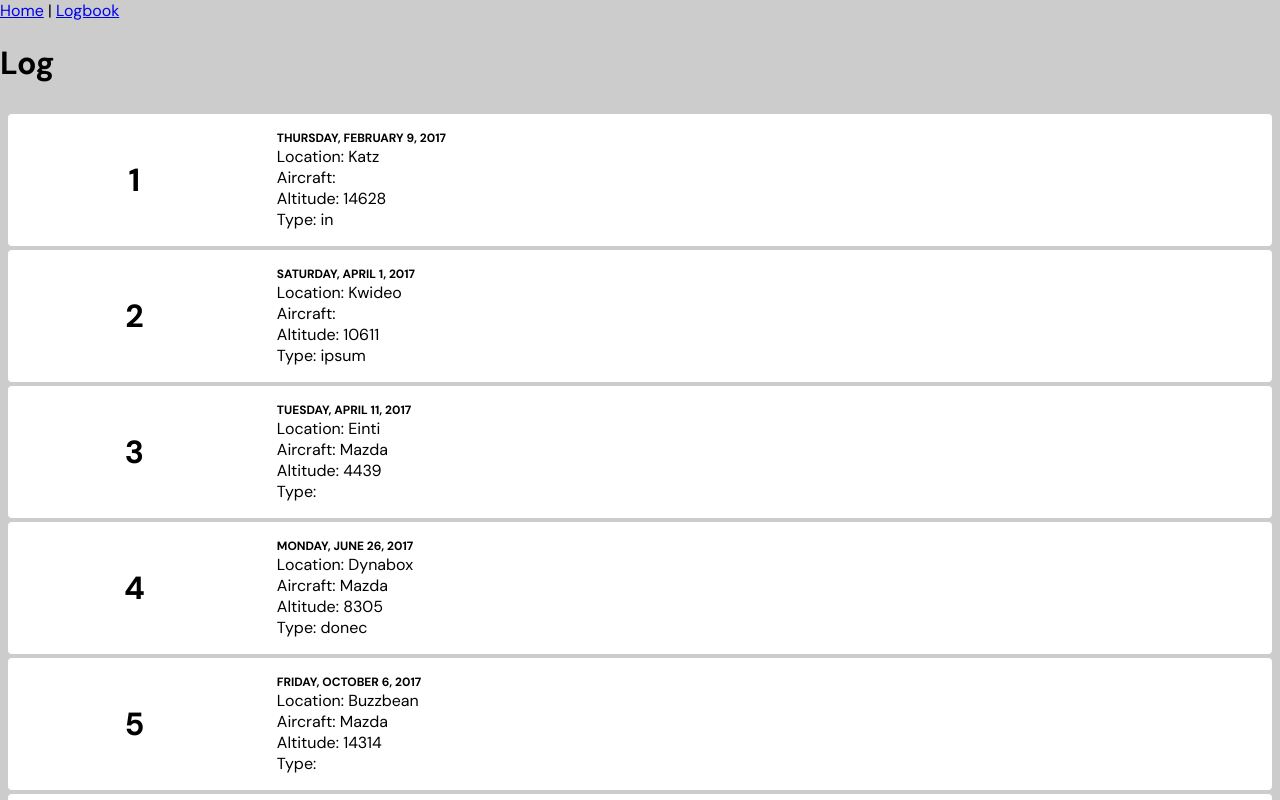
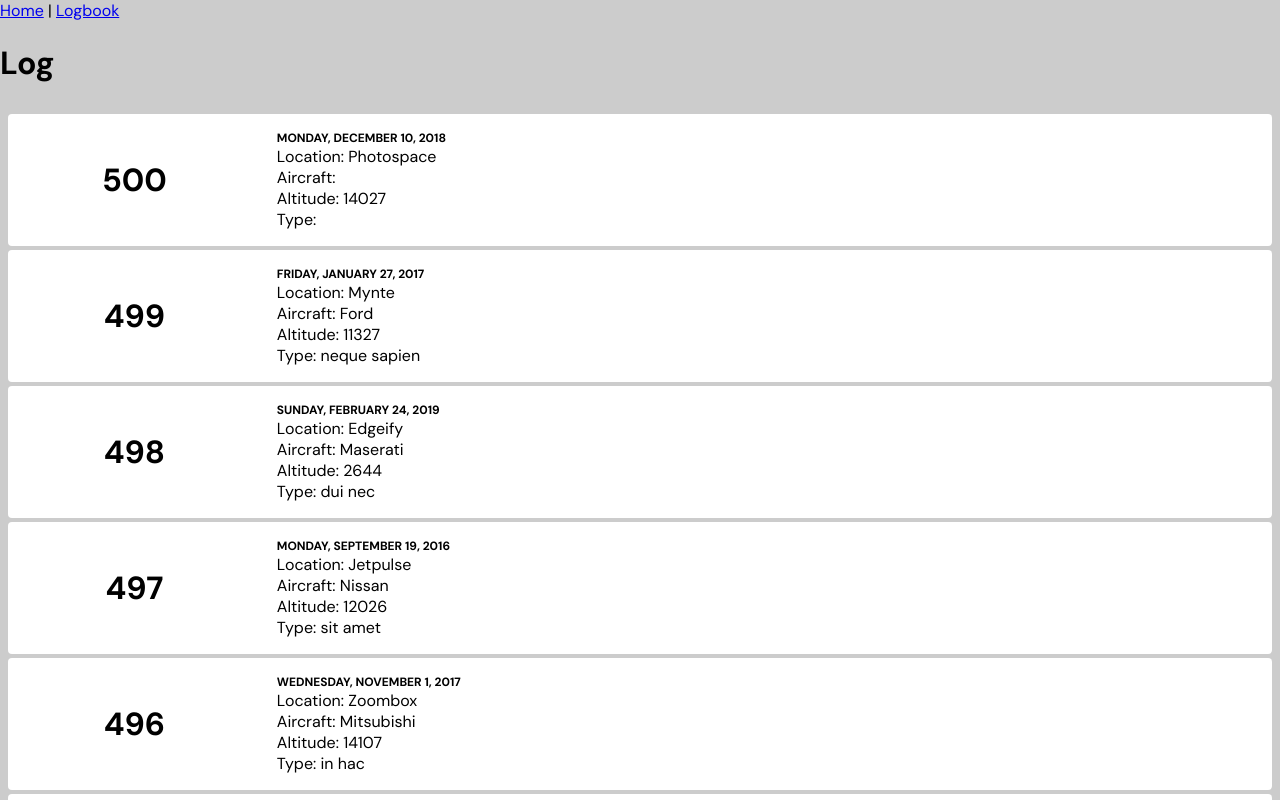
Before and after one commit to jamespatrickgibson/tracer-web, a Vue app: page /logbook in a window 1280 px wide. Shown: the top 800 px of the page. Built offline with nearby package versions, Linux system fonts and the light colour scheme.

Commit message:
Updated sorting to be reversed (for most recent jump number

```diff
--- a/src/views/Log.vue
+++ b/src/views/Log.vue
@@ -3,7 +3,7 @@
     <h1>Log</h1>
     <section class="logbook">
       <ol class="jumps">
-        <li v-for="jump in logbook" :key="jump.id" class="jump">
+        <li v-for="jump in sortedJumps" :key="jump.jumpNumber" class="jump">
           <p class="jump__number">{{ jump.jumpNumber }}</p>
           <div class="jump__overview">
             <p class="jump__date">{{ jumpDate(jump.date) }}</p>
@@ -32,11 +32,19 @@ export default {
       logbook: logbookData
     }
   },
+  computed: {
+    sortedJumps () {
+      return this.logbook.slice(0).sort((b, a) => parseFloat(a.jumpNumber) - parseFloat(b.jumpNumber))
+    }
+  },
   methods: {
     jumpDate (d) {
       const options = { weekday: 'long', year: 'numeric', month: 'long', day: 'numeric' }
       const formattedDate = new Date(d).toLocaleDateString('en-US', options)
       return formattedDate
+    },
+    sortItems () {
+      // homes.sort((a, b) => parseFloat(a.price) - parseFloat(b.price));
     }
   }
 }
```
